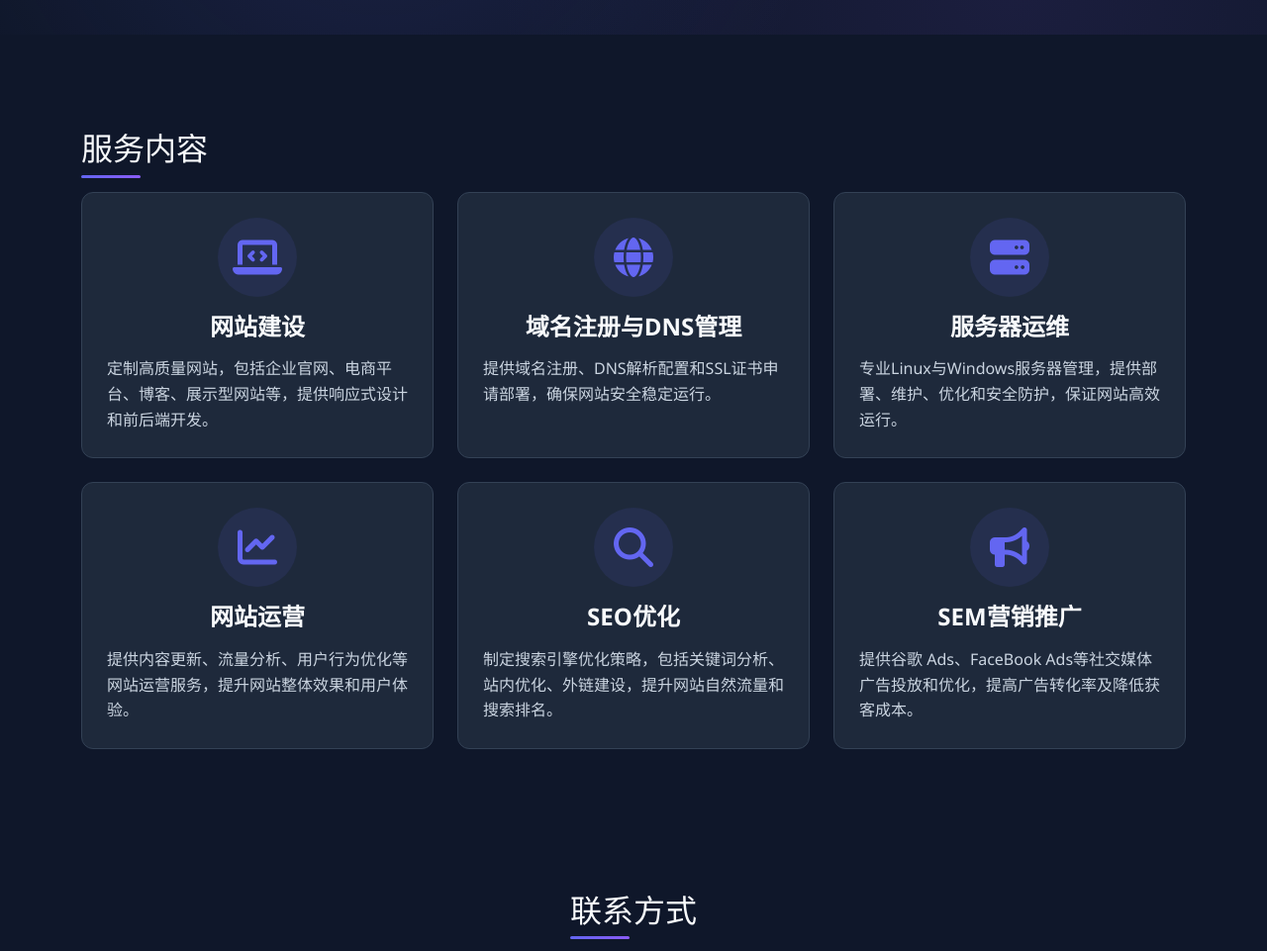
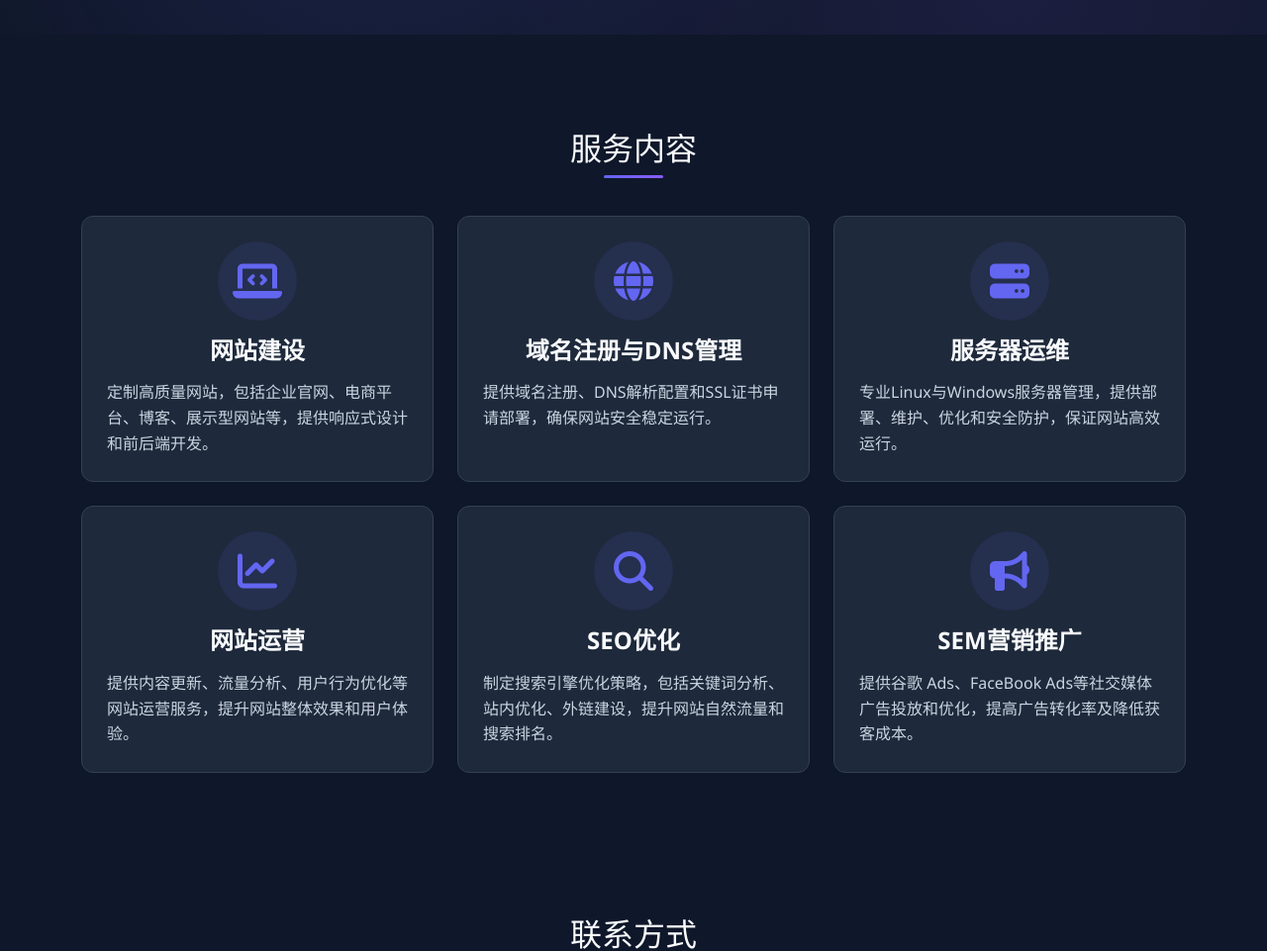
Before and after one commit to Xidorn/wxsfw, a plain HTML site: page index.html in a window 1280 px wide. Shown: the part 240-1201 px from the top of the page at 99% size. Drawn offline with nearby package versions, Linux system fonts and the light colour scheme.

Commit message:
Update index.html

```diff
--- a/index.html
+++ b/index.html
@@ -10,7 +10,7 @@
     <meta property="og:title" content="王先生服务 - 专注于网站建设与营销推广服务">
     <meta property="og:description" content="王先生服务，提供网站建设、域名注册与DNS管理、服务器运维、网站运营、SEO优化、SEM营销推广等专业服务。">
     <meta property="og:image" content="https://www.wangxiansheng.com/images/logo.png">
-    <meta property="og:url" content="https://wxsfw.com">
+    <meta property="og:url" content="https://www.wxsfw.com">
     <meta name="twitter:card" content="summary_large_image">
 
     <link href="https://cdnjs.cloudflare.com/ajax/libs/bootstrap/5.3.0/css/bootstrap.min.css" rel="stylesheet">
@@ -149,16 +149,19 @@
 
         .section-title {
             position: relative;
-            display: inline-block;
+            display: block;
             margin-bottom: 3rem;
             color: var(--text-light);
+            text-align: center;
+            width: 100%;
         }
 
         .section-title::after {
             content: '';
             position: absolute;
             bottom: -10px;
-            left: 0;
+            left: 50%;
+            transform: translateX(-50%);
             width: 60px;
             height: 3px;
             background: linear-gradient(to right, var(--primary-color), var(--accent-color));
@@ -274,7 +277,7 @@
     <main>
         <section class="py-5 my-5">
             <div class="container">
-                <h2 class="mb-4 text-center section-title">服务内容</h2>
+                <h2 class="section-title">服务内容</h2>
                 <div class="row g-4">
                     <div class="col-md-4 animate-fade-in">
                         <div class="service-card">
@@ -336,7 +339,7 @@
 
         <section class="py-5" style="background-color: var(--secondary-color);">
             <div class="container text-center">
-                <h2 class="mb-4 section-title">联系方式</h2>
+                <h2 class="section-title">联系方式</h2>
                 <div class="contact-info">
                     <p class="mb-3 d-flex align-items-center justify-content-center">
                         <i class="fas fa-envelope contact-icon"></i>
```
